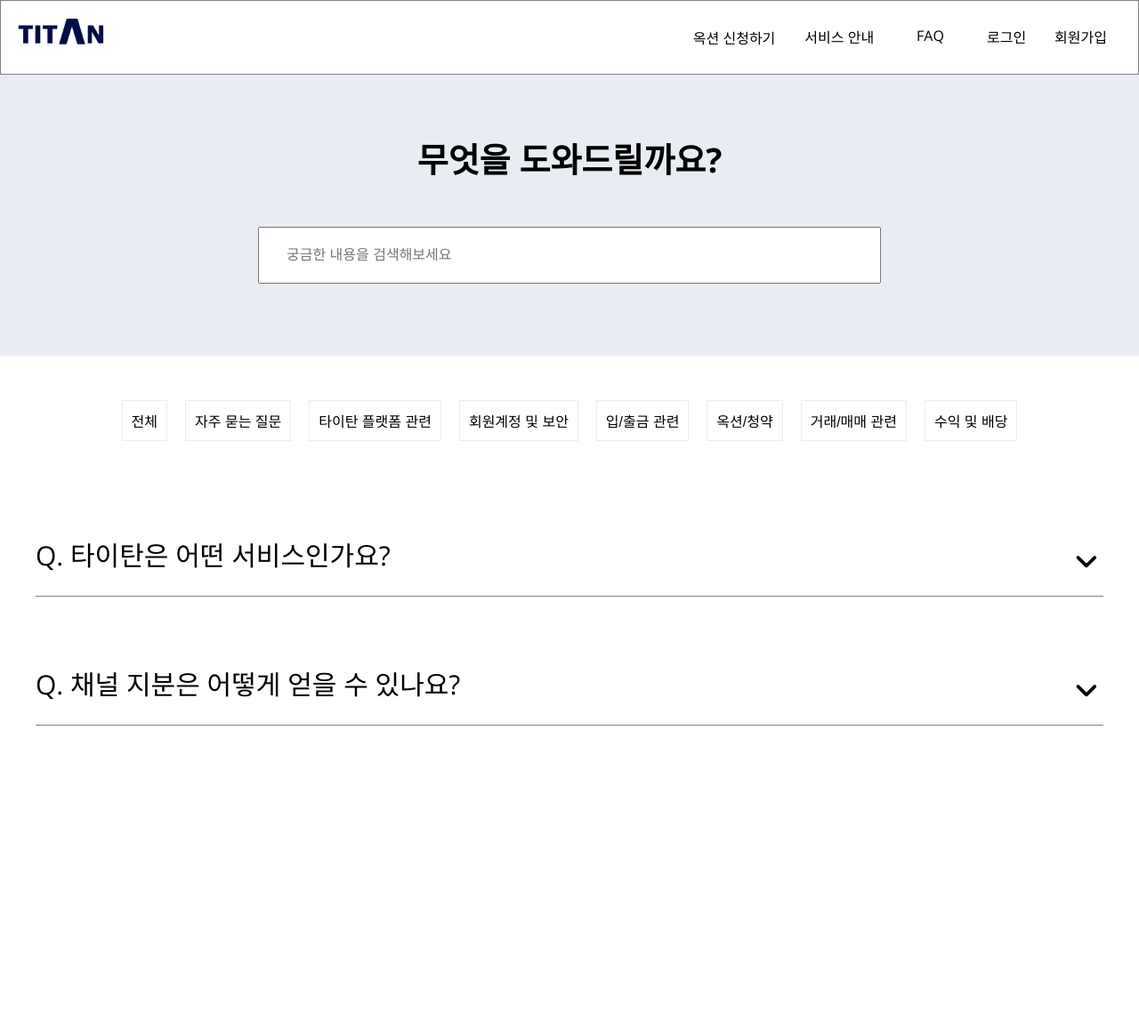
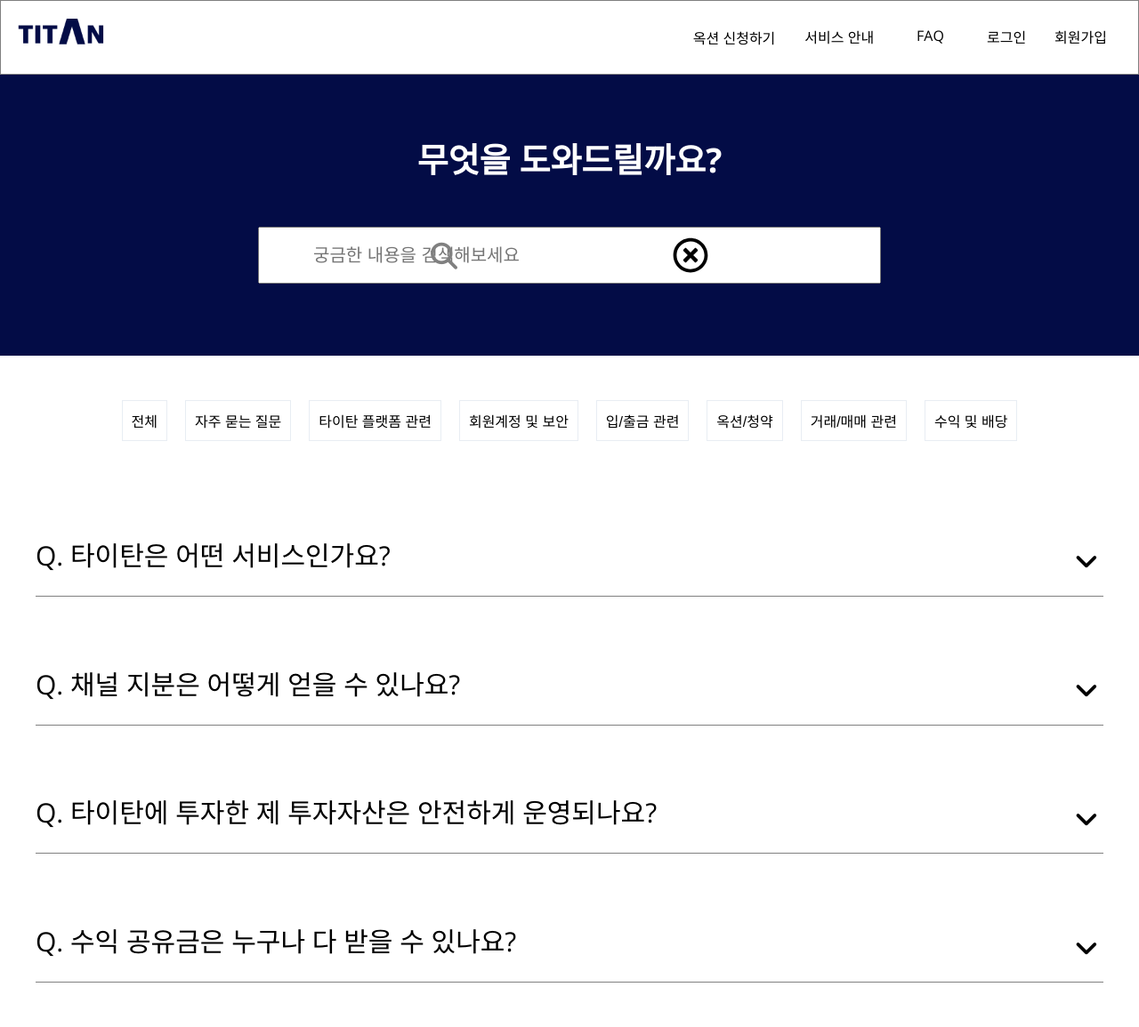
Before and after one commit to rlagkrnws30/CREADLE_BETA, a Flask app: page /faq in a window 1280 px wide. Shown: the whole page at 89% size. Before the commit the page ends 816 px from the top, so only its background shows below. Run offline with Flask 2, Linux system fonts and the light colour scheme; some libraries are stand-ins or nearby versions.

Commit message:
210321_faq_search,filter_function+main_video
210321
faq page : search,filter_function
main page : video

```diff
--- a/static/css/style.css
+++ b/static/css/style.css
@@ -354,8 +354,8 @@ p {
 
 .IPO__iamge {
     background-color: grey;
-    width: 385px;
-    height: 800px;
+    width: 505px;
+    height: 1080px;
 }
 
 .IPO__detail {
@@ -415,7 +415,7 @@ p {
 }
 
 .faq__search--container {
-    background-color: #E8EDF3;
+    background-color: var(--color-dark-blue);
     height: 400px;
     padding-top: 150px;
     width: 100%;
@@ -427,20 +427,42 @@ p {
     padding-bottom: 50px;
     font-weight: var(--weight-bold);
     text-align: center;
+    color: var(--color-white);
 }
 
 .searchBar {
     width: 700px;
     margin: auto;
-    font-size: var(--font-small);
+    font-size: 20px;
     height: 50px;
     padding: 30px;
+    padding-left: 60px;
+    /*background : url("../images/search-solid.svg") no-repeat;*/
+}
+
+.searchBar__cancleBtn{
+    position: absolute;
+    right: 37%;
+    top: 19%;
+    color: grey;
+    width: 40px;
+    height: 40px;
+    background : url("../images/times-circle-regular.svg") no-repeat;
+}
+
+.faq__serach--icon {
+    font-size: var(--font-regular);
+    color: grey;
+    position: absolute;
+    left : 37%;
+    top : 19.5%
 }
 
 .faq__search--box {
     width: 1200px;
     margin: auto;
     text-align: center;
+    position: relative;
 }
 
 #faq__category {
@@ -531,6 +553,10 @@ p {
     margin-bottom: 50px;
 }
 
+.question__answer--accordian.invisible{
+    display: none;
+}
+
 .question {
     display: flex;
     justify-content: space-between;
@@ -577,9 +603,15 @@ p {
 }
 
 @media screen and (max-width: 1200px) {
+
+    #navbar {
+        padding-left: 40px;
+    }
+
     .navbar__box {
         width: 100%;
     }
+
 
     .faq__search--title {
         width: 100%;
@@ -606,7 +638,7 @@ p {
     /*.faq__category--box {*/
     /*    margin-top: 10px;*/
     /*}*/
-    .faq__category--text-selected{
+    .faq__category--text-selected {
         display: block;
     }
 
@@ -769,6 +801,11 @@ p {
         height: 40px;
         font-size: 20px;
     }
+
+    .description{
+        display: flex;
+        flex-direction: column;
+    }
 }
 
 
--- a/templates/faq.html
+++ b/templates/faq.html
@@ -43,6 +43,10 @@
         <h2 class="faq__search--title">무엇을 도와드릴까요?</h2>
         <div class="faq__search--box">
             <input type="text" name="searchBar" id="searchBar" placeholder="궁금한 내용을 검색해보세요" class="searchBar">
+            <div class="faq__serach--icon">
+                <i class="fas fa-search"></i>
+            </div>
+            <button class="searchBar__cancleBtn"></button>
         </div>
     </div>
 </section>
@@ -61,35 +65,35 @@
             </li>
             <div class="faq__category--dropdown">
                 <li>
-                    <button class="faq__category--text"><label for="0">전체</label></button>
+                    <button class="faq__category--text" data-filter="*"><label for="0">전체</label></button>
                 </li>
                 <li>
-                    <button class="faq__category--text"><label for="a">자주 묻는 질문</label></button>
+                    <button class="faq__category--text" data-filter="frq"><label for="a">자주 묻는 질문</label></button>
                 </li>
                 <li>
-                    <button class="faq__category--text"><label for="b">타이탄 플랫폼 관련</label></button>
+                    <button class="faq__category--text" data-filter="platform"><label for="b">타이탄 플랫폼 관련</label></button>
                 </li>
                 <li>
-                    <button class="faq__category--text"><label for="c">회원계정 및 보안</label></button>
+                    <button class="faq__category--text" data-filter="account"><label for="c">회원계정 및 보안</label></button>
                 </li>
                 <li>
-                    <button class="faq__category--text"><label for="d">입/출금 관련</label></button>
+                    <button class="faq__category--text" data-filter="count"><label for="d">입/출금 관련</label></button>
                 </li>
                 <li>
-                    <button class="faq__category--text"><label for="e">옥션/청약</label></button>
+                    <button class="faq__category--text" data-filter="auction"><label for="e">옥션/청약</label></button>
                 </li>
                 <li>
-                    <button class="faq__category--text"><label for="f">거래/매매 관련</label></button>
+                    <button class="faq__category--text" data-filter="trade"><label for="f">거래/매매 관련</label></button>
                 </li>
                 <li>
-                    <button class="faq__category--text"><label for="g">수익 및 배당</label></button>
+                    <button class="faq__category--text" data-filter="alloc"><label for="g">수익 및 배당</label></button>
                 </li>
             </div>
         </ul>
     </div>
 </section>
 <section id="accordian__question">
-    <div class="question__answer--accordian">
+    <div class="question__answer--accordian" data-type="platform">
         <div class="question">
             <h2 class="question__title">Q. 타이탄은 어떤 서비스인가요?</h2>
             <button class="question__button">
@@ -120,7 +124,7 @@
                     내가 시청할 수록 더 많은 배당금을 가져갈 수 있는 투명한 이익 공유 구조입니다.<br></p></h3>
         </div>
     </div>
-    <div class="question__answer--accordian">
+    <div class="question__answer--accordian" data-type="platform">
         <div class="question">
             <h2 class="question__title">Q. 채널 지분은 어떻게 얻을 수 있나요?</h2>
             <button class="question__button">
@@ -139,6 +143,37 @@
             </h3>
         </div>
     </div>
+    <div class="question__answer--accordian" data-type="platform">
+        <div class="question">
+            <h2 class="question__title">Q. 타이탄에 투자한 제 투자자산은 안전하게 운영되나요?</h2>
+            <button class="question__button">
+                <i class="fas fa-angle-down"></i>
+            </button>
+        </div>
+        <div class="answer">
+            <h3 class="question__answer">
+                <p>타이탄 플랫폼의 거래 정보는 중앙집중형 데이터 저장 방식이 아닌,<br>
+                    플랫폼 참여자 모두에게 동일한 데이터가 분산 저장되는
+                <h2>블록체인 분산원장 기술</h2>로 안전하게 보호됩니다.
+                </p>
+            </h3>
+        </div>
+    </div>
+    <div class="question__answer--accordian" data-type="alloc">
+        <div class="question">
+            <h2 class="question__title">Q. 수익 공유금은 누구나 다 받을 수 있나요?</h2>
+            <button class="question__button">
+                <i class="fas fa-angle-down"></i>
+            </button>
+        </div>
+        <div class="answer">
+            <h3 class="question__answer">
+                <p>타이탄 플랫폼의 거래 정보는 중앙집중형 데이터 저장 방식이 아닌,<br>
+                    플랫폼 참여자 모두에게 동일한 데이터가 분산 저장되는
+                <h2>블록체인 분산원장 기술</h2>로 안전하게 보호됩니다.
+                </p>
+            </h3>
+        </div>
     </div>
 </section>
 </body>
```
Also changed, not shown: static/faq.js (+60 -18 lines), templates/index.html (+5 -2 lines), static/images/IPO3_3.png (added), static/images/search-solid.svg (added), static/images/times-circle-regular.svg (added), 5 other files.
